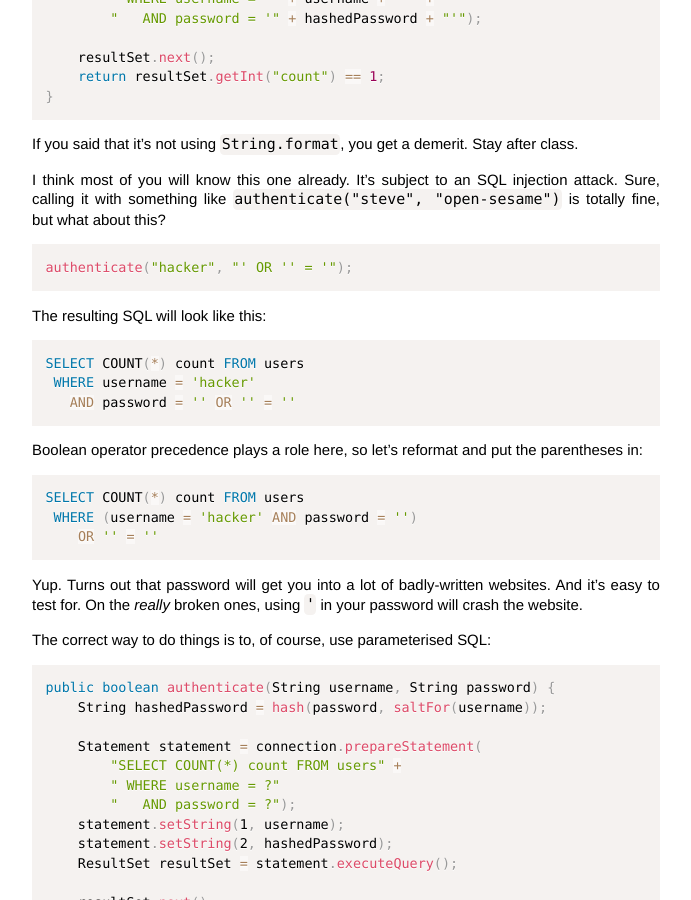
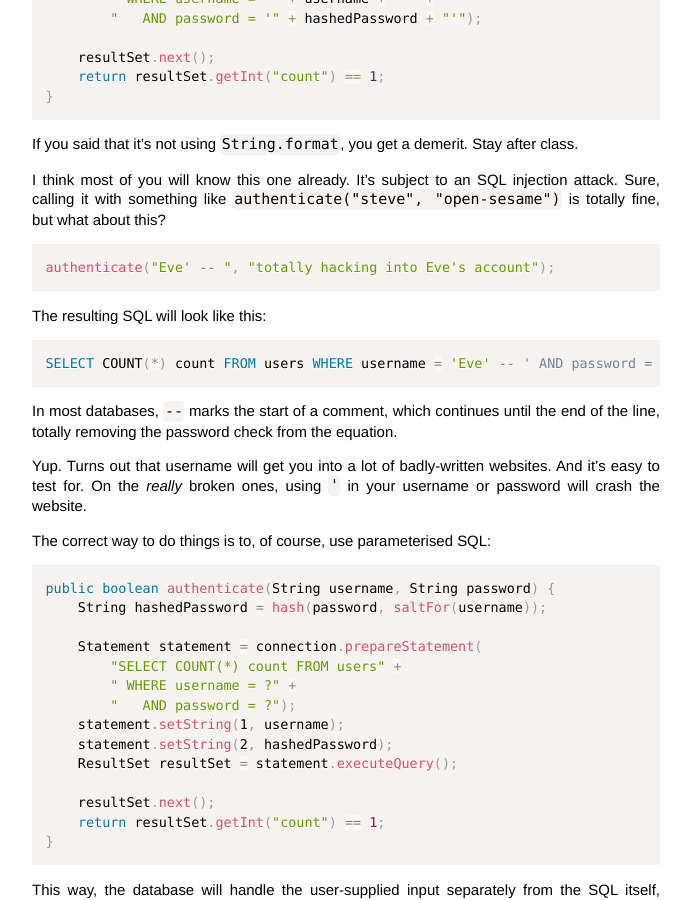
Before and after one commit to SamirTalwar/talks, a Jekyll site: the page built from index.md, in a window 1280 px wide and 900 px high, scrolled down 6536 px. Shown: the whole window, without its empty margins (294-985 px from the left). Built offline with Jekyll 4.4.1, drawn with Linux system fonts in a browser that asks for light colours; nearby versions of some CDN libraries; comment, search, counter and statistics services are not loaded.

Commit message:
We hash the password in the SQL example. Hacking the username instead.

````diff
--- a/index.md
+++ b/index.md
@@ -431,7 +431,7 @@ I think most of you will know this one already. It's subject to an SQL injection
 </div>
 
 ```java
-authenticate("hacker", "' OR '' = '");
+authenticate("Eve' -- ", "totally hacking into Eve's account");
 ```
 {: .fragment}
 
@@ -440,27 +440,16 @@ The resulting SQL will look like this:
 </div>
 
 ```sql
-SELECT COUNT(*) count FROM users
- WHERE username = 'hacker'
-   AND password = '' OR '' = ''
+SELECT COUNT(*) count FROM users WHERE username = 'Eve' -- ' AND password = 'totally hacking into Eve's account'
 ```
 {: .fragment}
 
-<div class="notes" markdown="1">
-Boolean operator precedence plays a role here, so let's reformat and put the parentheses in:
-</div>
-
-```sql
-SELECT COUNT(*) count FROM users
- WHERE (username = 'hacker' AND password = '')
-    OR '' = ''
-```
-{: .fragment}
+In most databases, `--` marks the start of a comment, which continues until the end of the line, totally removing the password check from the equation.
 </section>
 
 <section markdown="1">
 <div class="notes" markdown="1">
-Yup. Turns out that password will get you into a lot of badly-written websites. And it's easy to test for. On the *really* broken ones, using `'` in your password will crash the website.
+Yup. Turns out that username will get you into a lot of badly-written websites. And it's easy to test for. On the *really* broken ones, using `'` in your username or password will crash the website.
 
 The correct way to do things is to, of course, use parameterised SQL:
 </div>
@@ -471,7 +460,7 @@ public boolean authenticate(String username, String password) {
 
     Statement statement = connection.prepareStatement(
         "SELECT COUNT(*) count FROM users" +
-        " WHERE username = ?"
+        " WHERE username = ?" +
         "   AND password = ?");
     statement.setString(1, username);
     statement.setString(2, hashedPassword);
````
